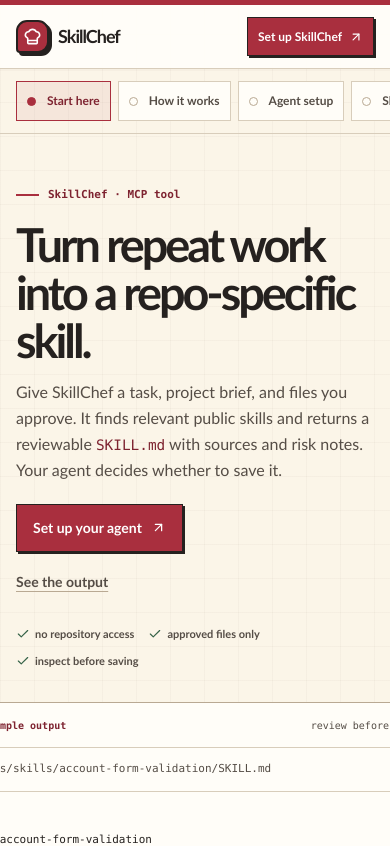
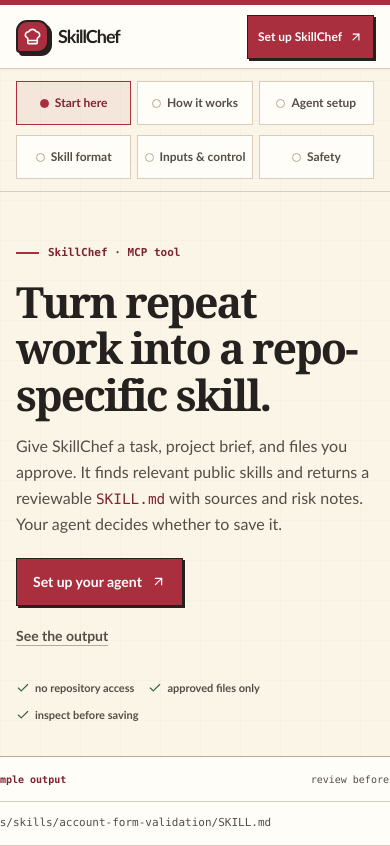
Before and after one commit to samanyugoyal2010/grok-skills, a Next.js app in the folder docs-site/: page / in a window 390 px wide. Shown: the top 846 px of the page. Built offline with nearby package versions, Linux system fonts and the light colour scheme; no server answers.

Commit message:
style(docs): give the guide an editorial type system

```diff
--- a/docs-site/app/components/docs-sidebar.tsx
+++ b/docs-site/app/components/docs-sidebar.tsx
@@ -29,17 +29,17 @@
   return (
     <aside className="sidebar">
       <div className="sidebar-intro">
-        <span className="eyebrow">The recipe book</span>
+        <span className="eyebrow">SkillChef docs</span>
         <p>Turn a repeatable workflow and approved context into one inspectable agent skill.</p>
       </div>
-      <div className="sidebar-group">
+      <nav className="sidebar-group" aria-label="In this guide">
         <span className="sidebar-label">In this guide</span>
         {navItems.map(([id, label]) => (
           <a className={`sidebar-link${activeSection === id ? " active" : ""}`} href={`#${id}`} key={id} aria-current={activeSection === id ? "location" : undefined}>
             {label}
           </a>
         ))}
-      </div>
+      </nav>
       <div className="sidebar-footer">
         <div className="status-line"><span className="status-dot" /> Small-batch preview</div>
         <p>No accounts or repo-context persistence. No repository writes.</p>
--- a/docs-site/app/globals.css
+++ b/docs-site/app/globals.css
@@ -14,6 +14,7 @@
   --herb-soft: #e8f0e7;
   --lemon: #f2d969;
   --plum: #684561;
+  --display: Georgia, "Times New Roman", serif;
   --mono: ui-monospace, SFMono-Regular, "Cascadia Code", "Roboto Mono", Consolas, monospace;
   --sans: "Avenir Next", "Trebuchet MS", "Segoe UI", Helvetica, Arial, sans-serif;
 }
@@ -23,8 +24,8 @@
 body {
   margin: 0;
   background-color: var(--counter);
-  background-image: linear-gradient(rgb(96 77 53 / .035) 1px, transparent 1px), linear-gradient(90deg, rgb(96 77 53 / .035) 1px, transparent 1px);
-  background-size: 34px 34px;
+  background-image: linear-gradient(rgb(96 77 53 / .022) 1px, transparent 1px), linear-gradient(90deg, rgb(96 77 53 / .022) 1px, transparent 1px);
+  background-size: 40px 40px;
   color: var(--ink);
   font: 16px/1.65 var(--sans);
   text-rendering: optimizeLegibility;
@@ -57,7 +58,7 @@
 .topbar-meta a { min-height: 44px; display: inline-flex; align-items: center; gap: 7px; transition: color .16s ease, background .16s ease; }
 .topbar-meta a:hover, .footer a:hover { color: var(--tomato-dark); }
 .topbar-context { color: var(--soft-ink); }
-.topbar-meta .topbar-cta { min-height: 42px; padding: 0 15px; color: white; background: var(--tomato); border: 1px solid var(--ink); box-shadow: 2px 2px 0 var(--ink); }
+.topbar-meta .topbar-cta { min-height: 44px; padding: 0 15px; color: white; background: var(--tomato); border: 1px solid var(--ink); box-shadow: 2px 2px 0 var(--ink); }
 .topbar-meta .topbar-cta:hover { color: white; background: var(--tomato-dark); }
 
 .docs-layout { width: min(1380px, 100%); margin: 0 auto; padding: 0 30px; display: grid; grid-template-columns: 216px minmax(0, 940px); justify-content: space-between; gap: 66px; }
@@ -69,7 +70,7 @@
 .sidebar-intro p { margin: 11px 0 0; color: var(--muted); font-size: 14px; line-height: 1.55; }
 .sidebar-group { padding-top: 22px; }
 .sidebar-label { display: block; margin: 0 0 10px 12px; color: var(--soft-ink); font-size: 11px; font-weight: 750; }
-.sidebar-link { min-height: 43px; display: flex; align-items: center; gap: 11px; padding: 7px 12px; margin: 2px 0; color: var(--muted); border-left: 3px solid transparent; font-size: 14px; font-weight: 650; transition: color .16s ease, background .16s ease; }
+.sidebar-link { min-height: 44px; display: flex; align-items: center; gap: 11px; padding: 7px 12px; margin: 2px 0; color: var(--muted); border-left: 3px solid transparent; font-size: 14px; font-weight: 650; transition: color .16s ease, background .16s ease; }
 .sidebar-link::before { width: 7px; height: 7px; content: ""; flex: 0 0 auto; border: 1px solid var(--line-strong); border-radius: 50%; }
 .sidebar-link:hover, .sidebar-link.active { color: var(--tomato-dark); background: rgb(169 47 62 / .07); border-left-color: var(--tomato); }
 .sidebar-link.active::before { background: var(--tomato); border-color: var(--tomato); }
@@ -81,7 +82,7 @@
 
 .section { padding: 82px 0; border-bottom: 1px solid var(--line); }
 .hero { min-height: 640px; display: grid; grid-template-columns: minmax(0, 1fr) minmax(310px, .87fr); align-items: center; gap: 50px; padding-top: 68px; }
-.hero h1 { max-width: 630px; margin: 21px 0 19px; font-size: clamp(48px, 5vw, 66px); line-height: 1.02; letter-spacing: -.065em; font-weight: 850; }
+.hero h1 { max-width: 630px; margin: 21px 0 19px; font: 600 clamp(48px, 4.5vw, 58px)/1.08 var(--display); letter-spacing: -.045em; text-wrap: balance; }
 .hero-lede { max-width: 570px; margin: 0; color: var(--muted); font-size: 18px; line-height: 1.68; }
 code { color: var(--tomato-dark); font: .9em var(--mono); overflow-wrap: anywhere; }
 .hero-actions { display: flex; align-items: center; gap: 19px; margin-top: 27px; }
@@ -110,7 +111,7 @@
 .promise-strip b { color: var(--tomato); font-weight: 800; }
 .section-heading { display: grid; grid-template-columns: 145px 1fr; gap: 21px; margin-bottom: 32px; }
 .section-kicker { padding-top: 6px; color: var(--tomato-dark); font-size: 12px; font-weight: 750; }
-.section-heading h2 { max-width: 650px; margin: 0; font-size: 34px; line-height: 1.16; letter-spacing: -.05em; font-weight: 820; }
+.section-heading h2 { max-width: 650px; margin: 0; font: 600 32px/1.22 var(--display); letter-spacing: -.025em; text-wrap: balance; }
 .section-heading p { max-width: 660px; margin: 11px 0 0; color: var(--muted); font-size: 15px; line-height: 1.68; }
 .method-line { display: grid; grid-template-columns: 1fr; border-top: 1px solid var(--line-strong); border-bottom: 1px solid var(--line-strong); }
 .method-step { display: grid; grid-template-columns: 38px minmax(190px, .8fr) minmax(0, 1.2fr); align-items: start; gap: 15px; min-height: 0; padding: 18px 0; }
@@ -155,9 +156,10 @@
 
 .code-block { min-width: 0; overflow: hidden; border: 1px solid #252e29; background: #202b26; box-shadow: 3px 3px 0 rgb(37 33 31 / .12); }
 .code-head { min-height: 45px; display: flex; align-items: center; justify-content: space-between; gap: 10px; padding: 0 14px; color: #f2f5ec; border-bottom: 1px solid #48554d; font-size: 12px; font-weight: 650; }
-.copy-button { min-width: 78px; min-height: 38px; display: inline-flex; align-items: center; justify-content: center; gap: 6px; color: #f2f5ec; border: 1px solid #87968a; background: transparent; cursor: pointer; font: 12px var(--mono); }
+.copy-button { min-width: 84px; min-height: 44px; display: inline-flex; align-items: center; justify-content: center; gap: 6px; color: #f2f5ec; border: 1px solid #87968a; background: transparent; cursor: pointer; font: 12px var(--mono); }
 .copy-button:hover { color: #282310; background: var(--lemon); }
 pre { max-width: 100%; margin: 0; padding: 17px; overflow: auto; color: #f4f4eb; font: 13px/1.7 var(--mono); tab-size: 2; }
+pre code { color: inherit; font: inherit; }
 .contract-layout { display: grid; grid-template-columns: 1.15fr .85fr; align-items: start; gap: 27px; }
 .boundary-list { display: grid; gap: 0; }
 .boundary-list > div { display: flex; align-items: flex-start; gap: 9px; padding: 12px 0; color: var(--muted); border-bottom: 1px solid var(--line); font-size: 14px; line-height: 1.5; }
@@ -168,7 +170,7 @@
 .safety-section { display: grid; grid-template-columns: 46px 1fr; gap: 18px; padding: 39px 0 56px; }
 .safety-mark { width: 42px; height: 42px; display: grid; place-items: center; color: var(--ink); background: var(--lemon); border: 1px solid var(--ink); }
 .safety-section .section-kicker { color: var(--plum); }
-.safety-section h2 { margin: 7px 0 9px; font-size: 26px; letter-spacing: -.04em; }
+.safety-section h2 { margin: 7px 0 9px; font: 600 26px/1.25 var(--display); letter-spacing: -.025em; }
 .safety-section p { max-width: 700px; margin: 0; color: var(--muted); font-size: 14px; line-height: 1.7; }
 .footer { display: flex; align-items: center; justify-content: space-between; gap: 22px; padding: 22px 0 36px; border-top: 1px solid var(--line); color: var(--muted); font-size: 13px; }
 .footer-brand { display: inline-flex; align-items: center; gap: 7px; color: var(--ink); font-size: 15px; font-weight: 850; }
@@ -180,7 +182,7 @@
 @media (max-width: 1100px) {
   .docs-layout { grid-template-columns: 185px minmax(0, 1fr); gap: 40px; }
   .hero { gap: 30px; }
-  .hero h1 { font-size: clamp(47px, 5.8vw, 61px); }
+  .hero h1 { font-size: clamp(46px, 5.2vw, 56px); }
 }
 @media (max-width: 820px) {
   .topbar { padding: 0 22px; }
@@ -192,7 +194,7 @@
   .sidebar-link { min-height: 42px; flex: 0 0 auto; padding: 5px 10px; border: 1px solid var(--line); background: var(--paper); font-size: 13px; }
   .sidebar-link.active { border-color: var(--tomato); }
   .hero { min-height: auto; grid-template-columns: 1fr; gap: 38px; padding: 69px 0 62px; }
-  .hero h1 { max-width: 700px; font-size: clamp(49px, 8vw, 66px); }
+  .hero h1 { max-width: 700px; font-size: clamp(46px, 7.2vw, 58px); }
   .skill-specimen { max-width: 600px; justify-self: center; }
   .section { padding: 65px 0; }
   .station-worktop { grid-template-columns: 1fr; }
@@ -202,19 +204,19 @@
   .recipe-detail { align-content: start; }
 }
 @media (max-width: 560px) {
-  body { font-size: 15px; }
+  body { font-size: 16px; }
   .topbar { height: 64px; padding: 0 16px; }
   .brand { gap: 9px; font-size: 18px; }
   .brand-mark { width: 33px; height: 33px; }
   .topbar-context, .topbar-meta .source-link { display: none !important; }
   .topbar-meta { gap: 0; font-size: 12px; }
-  .topbar-meta .topbar-cta { min-height: 39px; padding: 0 10px; }
+  .topbar-meta .topbar-cta { min-height: 44px; padding: 0 10px; }
   .docs-layout { padding: 0 16px; }
-  .sidebar-group { margin: 0 -16px; padding: 10px 16px; }
-  .sidebar-link { min-height: 40px; font-size: 12px; }
+  .sidebar-group { display: grid; grid-template-columns: repeat(3, minmax(0, 1fr)); gap: 6px; margin: 0 -16px; padding: 10px 16px; overflow: visible; }
+  .sidebar-link { min-width: 0; min-height: 44px; justify-content: center; gap: 6px; padding: 5px 4px; font-size: 12px; text-align: center; }
   .hero { gap: 32px; padding-top: 53px; }
   .eyebrow { font-size: 11px; }
-  .hero h1 { margin: 17px 0 15px; font-size: clamp(43px, 12vw, 58px); }
+  .hero h1 { margin: 17px 0 15px; font-size: clamp(42px, 11vw, 50px); }
   .hero-lede { font-size: 16px; line-height: 1.62; }
   .hero-actions { align-items: flex-start; flex-direction: column; gap: 8px; margin-top: 21px; }
   .hero-facts { gap: 9px 14px; margin-top: 21px; font-size: 11px; }
@@ -225,7 +227,7 @@
   .promise-strip > div { gap: 7px; font-size: 10px; }
   .section { padding: 52px 0; }
   .section-heading { grid-template-columns: 1fr; gap: 6px; margin-bottom: 22px; }
-  .section-heading h2 { font-size: 29px; }
+  .section-heading h2 { font-size: 27px; }
   .section-heading p { margin-top: 8px; font-size: 14px; }
   .method-step { grid-template-columns: 30px 1fr; gap: 8px 11px; padding: 15px 0; }
   .method-step p { grid-column: 2; }
@@ -238,8 +240,8 @@
   .recipe-detail { padding: 11px 0; }
   .safety-section { grid-template-columns: 36px 1fr; gap: 12px; padding: 29px 0 41px; }
   .safety-mark { width: 35px; height: 35px; }
-  .safety-section h2 { font-size: 22px; }
-  .safety-section p { font-size: 13px; }
+  .safety-section h2 { font-size: 23px; }
+  .safety-section p { font-size: 15px; }
   .footer { align-items: flex-start; flex-direction: column; gap: 9px; }
   pre { padding: 13px; font-size: 12px; }
 }
```
